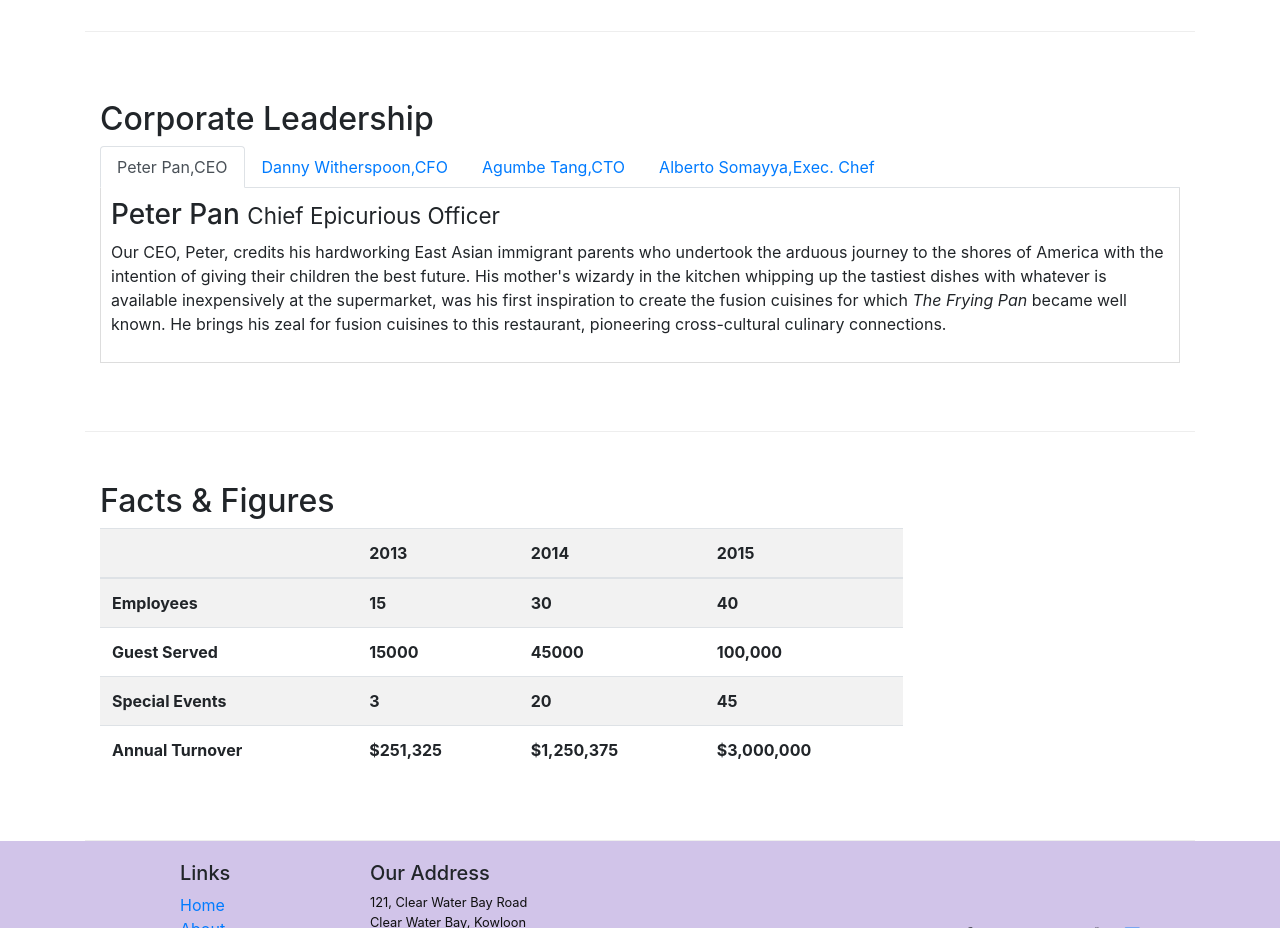
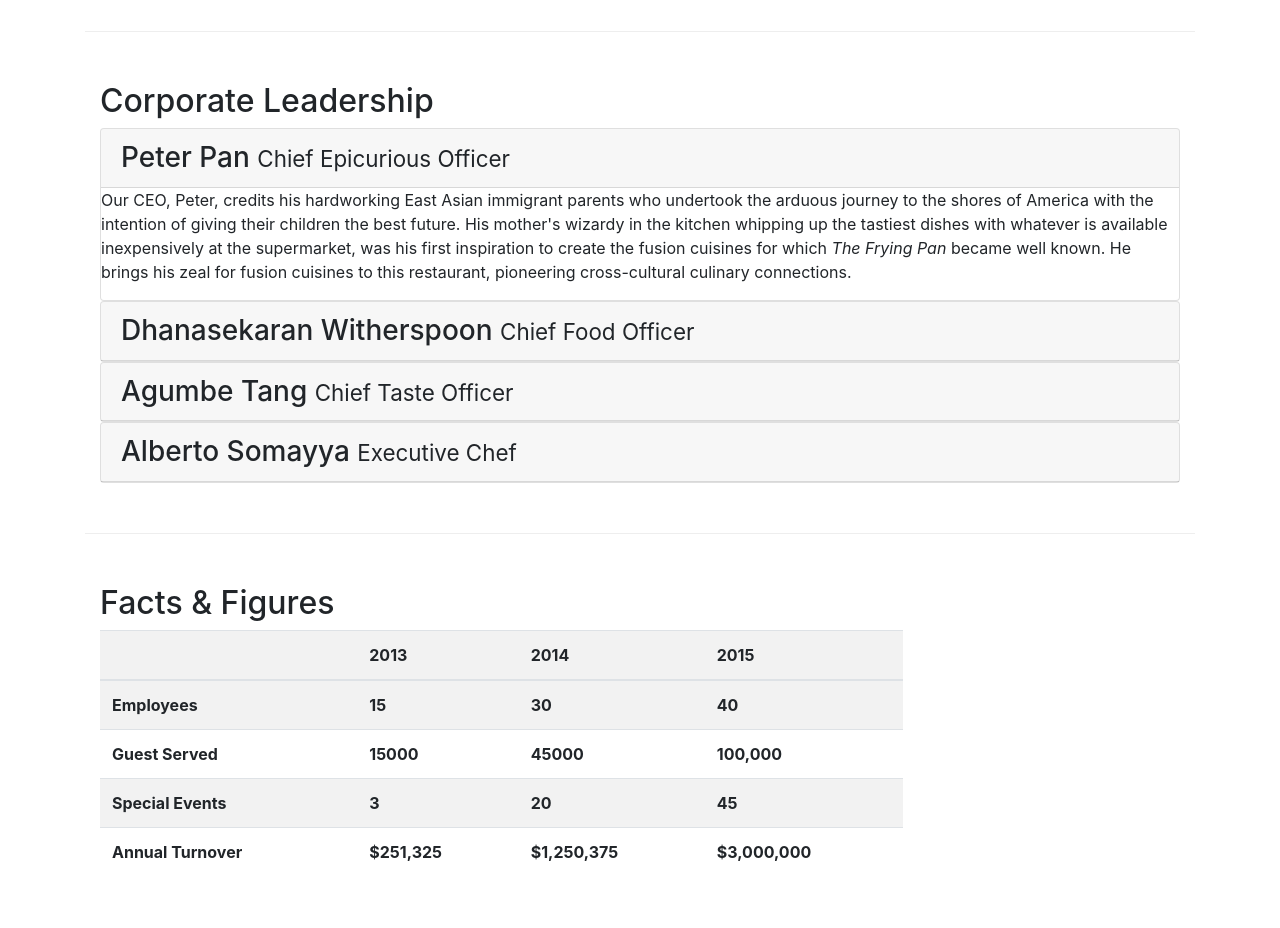
Before and after one commit to Ujjwal98/Ristorante-Con-Fusion, a website: page aboutus.html in a window 1280 px wide. Shown: the part 940-1868 px from the top of the page. Drawn offline with nearby package versions, Linux system fonts and the light colour scheme.

Commit message:
accordian

```diff
--- a/aboutus.html
+++ b/aboutus.html
@@ -102,43 +102,63 @@
         <div class="row row-content align-items-center">
             <div class="col-12" >
                 <h2>Corporate Leadership</h2>
-                <ul class="nav nav-tabs">
-                    <li class="nav-item">
-                        <a class="nav-link active" href="#peter" role="tab" data-toggle="tab">Peter Pan,CEO</a>
-                    </li>
 
-                    <li class="nav-item">
-                        <a class="nav-link" href="#danny" role="tab" data-toggle="tab">Danny Witherspoon,CFO</a>
-                    </li>
 
-                    <li class="nav-item">
-                        <a class="nav-link" href="#agumbe" role="tab" data-toggle="tab">Agumbe Tang,CTO</a>
-                    </li>
-
-                    <li class="nav-item">
-                        <a class="nav-link" href="#alberto" role="tab" data-toggle="tab">Alberto Somayya,Exec. Chef</a>
-                    </li>
-                </ul>
-
-                <div class="tab-content">
-                    <div role="tabpanel" class="tab-pane fade show active" id="prtet">
-                        <h3>Peter Pan <small>Chief Epicurious Officer</small></h3>
-                        <p class="d-none d-sm-block">Our CEO, Peter, credits his hardworking East Asian immigrant parents who undertook the arduous journey to the shores of America with the intention of giving their children the best future. His mother's wizardy in the kitchen whipping up the tastiest dishes with whatever is available inexpensively at the supermarket, was his first inspiration to create the fusion cuisines for which <em>The Frying Pan</em> became well known. He brings his zeal for fusion cuisines to this restaurant, pioneering cross-cultural culinary connections.</p>
+                <div id="accordion">
+                    <div class="card">
+                        <div class="card-header" role="tab" id="peterhead">
+                            <h3 class="mb-0">
+                                <a data-toggle="collapse" data-target="#peter">Peter Pan <small>Chief Epicurious Officer</small>
+                                </a>
+                            </h3>
+                        </div>
+                        <div role="tabpanel" class="collapse fade show" id="peter" data-parent="#accordion">
+                            <div calss="card-body">
+                                <p class="d-none d-sm-block">Our CEO, Peter, credits his hardworking East Asian immigrant parents who undertook the arduous journey to the shores of America with the intention of giving their children the best future. His mother's wizardy in the kitchen whipping up the tastiest dishes with whatever is available inexpensively at the supermarket, was his first inspiration to create the fusion cuisines for which <em>The Frying Pan</em> became well known. He brings his zeal for fusion cuisines to this restaurant, pioneering cross-cultural culinary connections.</p>
+                            </div>
+                        </div>
                     </div>
 
-                    <div role="tabpanel" class="tab-pane fade" id="danny">
-                        <h3>Dhanasekaran Witherspoon <small>Chief Food Officer</small></h3>
-                        <p class="d-none d-sm-block">Our CFO, Danny, as he is affectionately referred to by his colleagues, comes from a long established family tradition in farming and produce. His experiences growing up on a farm in the Australian outback gave him great appreciation for varieties of food sources. As he puts it in his own words, <em>Everything that runs, wins, and everything that stays, pays!</em></p>
+                    <div class="card">
+                        <div class="card-header" role="tab" id="dannyhead">
+                            <h3 class="mb-0">
+                                <a data-toggle="collapse" data-target="#danny">Dhanasekaran Witherspoon <small>Chief Food Officer</small>
+                                </a>
+                            </h3>
+                        </div>
+                        <div role="tabpanel" class="collapse" id="danny" data-parent="#accordion">
+                            <div calss="card-body">
+                                <p class="d-none d-sm-block">Our CFO, Danny, as he is affectionately referred to by his colleagues, comes from a long established family tradition in farming and produce. His experiences growing up on a farm in the Australian outback gave him great appreciation for varieties of food sources. As he puts it in his own words, <em>Everything that runs, wins, and everything that stays, pays!</em></p>
+                            </div>
+                        </div>
                     </div>
 
-                    <div role="tabpanel" class="tab-pane fade" id="agumbe">
-                        <h3>Agumbe Tang <small>Chief Taste Officer</small></h3>
-                        <p class="d-none d-sm-block">Blessed with the most discerning gustatory sense, Agumbe, our CTO, personally ensures that every dish that we serve meets his exacting tastes. Our chefs dread the tongue lashing that ensues if their dish does not meet his exacting standards. He lives by his motto, <em>You click only if you survive my lick.</em></p>
+                    <div class="card">
+                        <div class="card-header" role="tab" id="agumbehead">
+                            <h3 class="mb-0">
+                                <a data-toggle="collapse" data-target="#agumbe">Agumbe Tang <small>Chief Taste Officer</small>
+                                </a>
+                            </h3>
+                        </div>
+                        <div role="tabpanel" class="collapse" id="agumbe" data-parent="#accordion">
+                            <div calss="card-body">
+                                <p class="d-none d-sm-block">Blessed with the most discerning gustatory sense, Agumbe, our CTO, personally ensures that every dish that we serve meets his exacting tastes. Our chefs dread the tongue lashing that ensues if their dish does not meet his exacting standards. He lives by his motto, <em>You click only if you survive my lick.</em></p>
+                            </div>
+                        </div>
                     </div>
 
-                    <div role="tabpanel" class="tab-pane fade" id="alberto">
-                        <h3>Alberto Somayya <small>Executive Chef</small></h3>
-                        <p class="d-none d-sm-block">Award winning three-star Michelin chef with wide International experience having worked closely with whos-who in the culinary world, he specializes in creating mouthwatering Indo-Italian fusion experiences. He says, <em>Put together the cuisines from the two craziest cultures, and you get a winning hit! Amma Mia!</em></p>
+                    <div class="card">
+                        <div class="card-header" role="tab" id="albertohead">
+                            <h3 class="mb-0">
+                                <a data-toggle="collapse" data-target="#alberto">Alberto Somayya <small>Executive Chef</small>
+                                </a>
+                            </h3>
+                        </div>
+                        <div role="tabpanel" class="collapse" id="alberto" data-parent="#accordion">
+                            <div calss="card-body">
+                               <p class="d-none d-sm-block">Award winning three-star Michelin chef with wide International experience having worked closely with whos-who in the culinary world, he specializes in creating mouthwatering Indo-Italian fusion experiences. He says, <em>Put together the cuisines from the two craziest cultures, and you get a winning hit! Amma Mia!</em></p>
+                            </div>
+                        </div>
                     </div>
 
                 </div>
```
